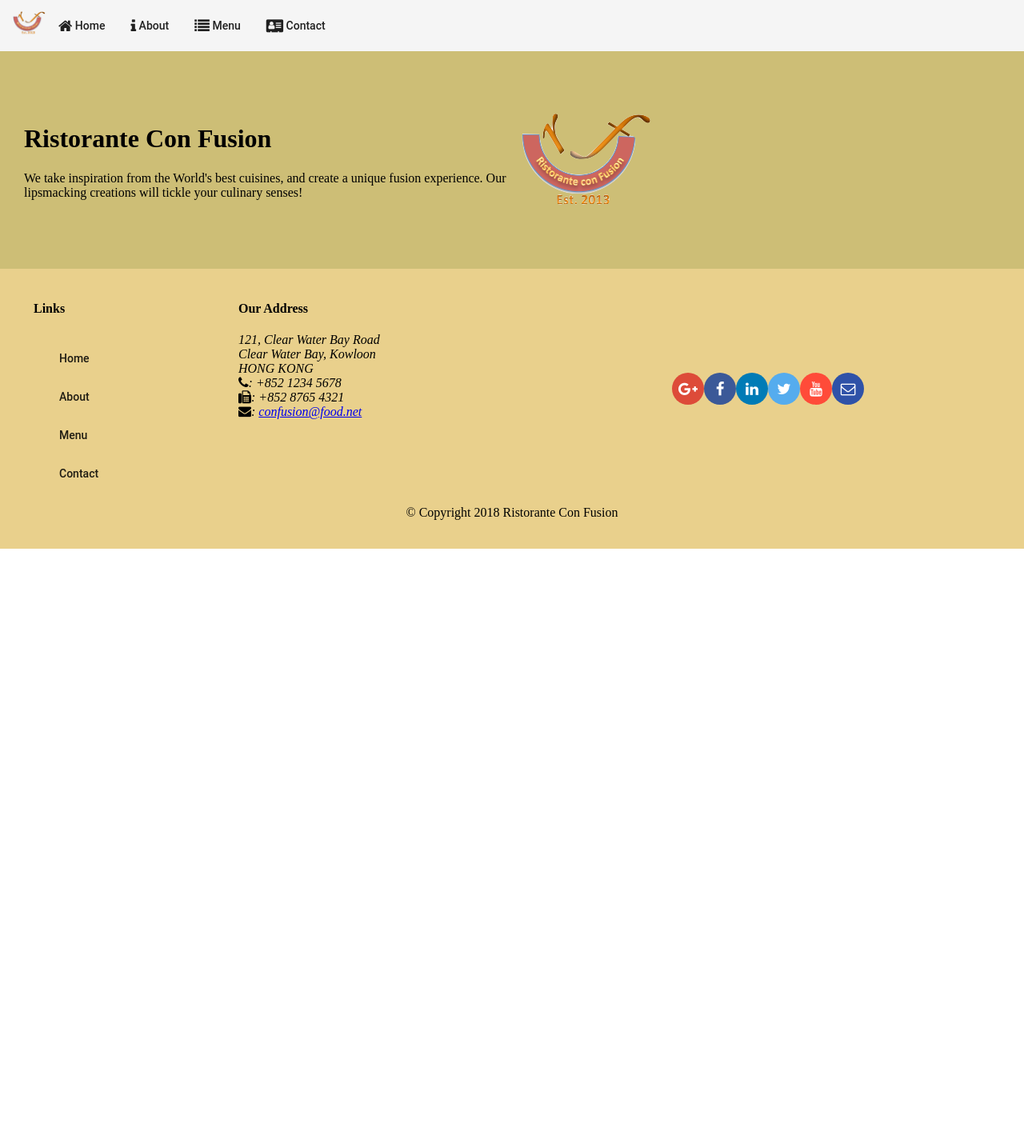
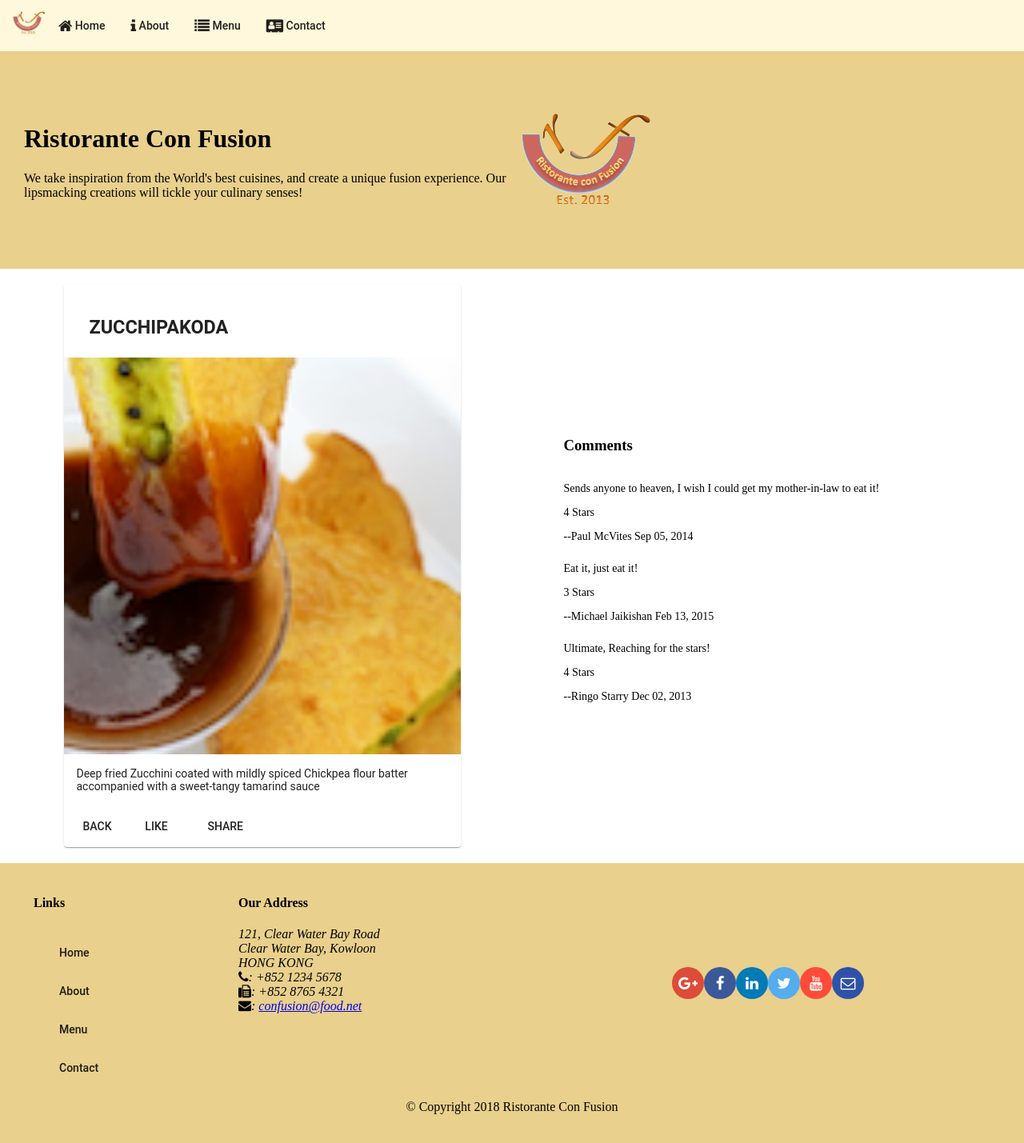
Before and after one commit to lindaperez/rc2AngularMobile, an Angular app in the folder conFusion/: page /dishdetail/1 in a window 1280 px wide. Before the commit this address led to /. Shown: the whole page at 80% size. Before the commit the page ends 800 px from the top, so only its background shows below. Built offline with nearby package versions, Linux system fonts and the light colour scheme; a web font is replaced by a local one.

Commit message:
Second week excercise 6: Sigle Page 2: use of route parameters within the URL to pass information to another component dishdetail/id

```diff
--- a/conFusion/src/app/app-routing/routes.ts
+++ b/conFusion/src/app/app-routing/routes.ts
@@ -10,11 +10,14 @@
 import { HomeComponent} from '../home/home.component';
 import { ContactComponent } from '../contact/contact.component';
 
+
 export const routes: Routes = [
   {path: 'home',component: HomeComponent },
   {path: 'menu', component: MenuComponent},
   {path: 'contact', component: ContactComponent},
+  {path: 'dishdetail/:id',component: DishdetailComponent},
   {path:'',redirectTo:'/home', pathMatch:'full'},
 
 
+
  ];
--- a/conFusion/src/app/dishdetail/dishdetail.component.html
+++ b/conFusion/src/app/dishdetail/dishdetail.component.html
@@ -19,6 +19,7 @@
         </p>
       </mat-card-content>
       <mat-card-actions>
+        <button mat-button (click)="goBack()">BACK</button>
         <button mat-button>LIKE</button>
         <button mat-button>SHARE</button>
       </mat-card-actions>
--- a/conFusion/src/app/dishdetail/dishdetail.component.ts
+++ b/conFusion/src/app/dishdetail/dishdetail.component.ts
@@ -1,5 +1,9 @@
-import { Component, OnInit, Input } from '@angular/core';
+import { Component, OnInit } from '@angular/core';
 import { Dish} from '../share/dish';
+import { Params, ActivatedRoute }  from '@angular/router';
+import { Location } from  '@angular/common';
+import { DishService} from '../services/dish.service';
+
 
 @Component({
   selector: 'app-dishdetail',
@@ -11,13 +15,20 @@
 export class DishdetailComponent implements OnInit {
 
 
-  @Input()
   dish: Dish;
 
-  constructor() {
-  }
+  constructor(private dishService: DishService,
+              private route:ActivatedRoute,
+              private location: Location) {}
 
   ngOnInit() {
+    // dishdetail/0/
+    const id = this.route.snapshot.params['id'];
+    this.dish= this.dishService.getDish(id);
+
+  }
+  goBack():void{
+    this.location.back();
   }
 
 }
--- a/conFusion/src/app/footer/footer.component.html
+++ b/conFusion/src/app/footer/footer.component.html
@@ -9,10 +9,10 @@
       <div fxFlex="40" fxFlexOffset="20px">
         <h4>Links</h4>
         <mat-list>
-          <mat-list-item><a mat-button>Home</a></mat-list-item>
-          <mat-list-item><a mat-button>About</a></mat-list-item>
-          <mat-list-item><a mat-button>Menu</a></mat-list-item>
-          <mat-list-item><a mat-button>Contact</a></mat-list-item>
+          <mat-list-item><a mat-button routerLink="/home">Home</a></mat-list-item>
+          <mat-list-item><a mat-button routerLink="/about">About</a></mat-list-item>
+          <mat-list-item><a mat-button routerLink="/menu">Menu</a></mat-list-item>
+          <mat-list-item><a mat-button routerLink="/contact">Contact</a></mat-list-item>
         </mat-list>
       </div>
       <div fxFlex="55">
--- a/conFusion/src/app/header/header.component.html
+++ b/conFusion/src/app/header/header.component.html
@@ -1,9 +1,9 @@
 <mat-toolbar >
   <span><img src="/assets/images/logo.png" height=30 width=41></span>
-  <a mat-button routerLink="/home"><span class="fa fa-home fa-lg"></span> Home</a>
+  <a mat-button  routerLink="/home" routerLinkActive="active"><span class="fa fa-home fa-lg"></span> Home</a>
   <a mat-button><span class="fa fa-info fa-lg"></span> About</a>
-  <a mat-button routerLink="/menu"><span class="fa fa-list fa-lg"></span> Menu</a>
-  <a mat-button routerLink="/contact"><span class="fa fa-address-card fa-lg"></span> Contact</a>
+  <a mat-button routerLink="/menu" routerLinkActive="active"><span class="fa fa-list fa-lg"></span> Menu</a>
+  <a mat-button routerLink="/contact" routerLinkActive="active"><span class="fa fa-address-card fa-lg"></span> Contact</a>
 </mat-toolbar>
 
 
--- a/conFusion/src/app/header/header.component.scss
+++ b/conFusion/src/app/header/header.component.scss
@@ -10,7 +10,15 @@
 
 .jumbotron {
   @include zero-margin(70px,30px);
-  background: $background-light ;
+  background: $background-pale ;
   color: black;
   min-height: 150px;
 }
+
+.active{
+  background: $background-pale;
+
+}
+.mat-toolbar {
+  background: cornsilk;
+}
--- a/conFusion/src/app/menu/menu.component.html
+++ b/conFusion/src/app/menu/menu.component.html
@@ -11,7 +11,8 @@
 
   <div fxFlex>
     <mat-grid-list cols="2" rowHeight="200px">
-      <mat-grid-tile *ngFor="let dish of dishes" (click)="onSelect(dish)">
+      <!--mat-grid-tile *ngFor="let dish of dishes" (click)="onSelect(dish)"-->
+      <mat-grid-tile *ngFor="let dish of dishes" [routerLink]="['/dishdetail',dish.id]">
         <img height="200px" src={{dish.image}} alt={{dish.name}}>
         <mat-grid-tile-footer>
           <h1>{{dish.name | uppercase}}</h1>
@@ -21,5 +22,3 @@
   </div>
 
 </div>
-
-<app-dishdetail [dish]="selectedDish"></app-dishdetail>
```
